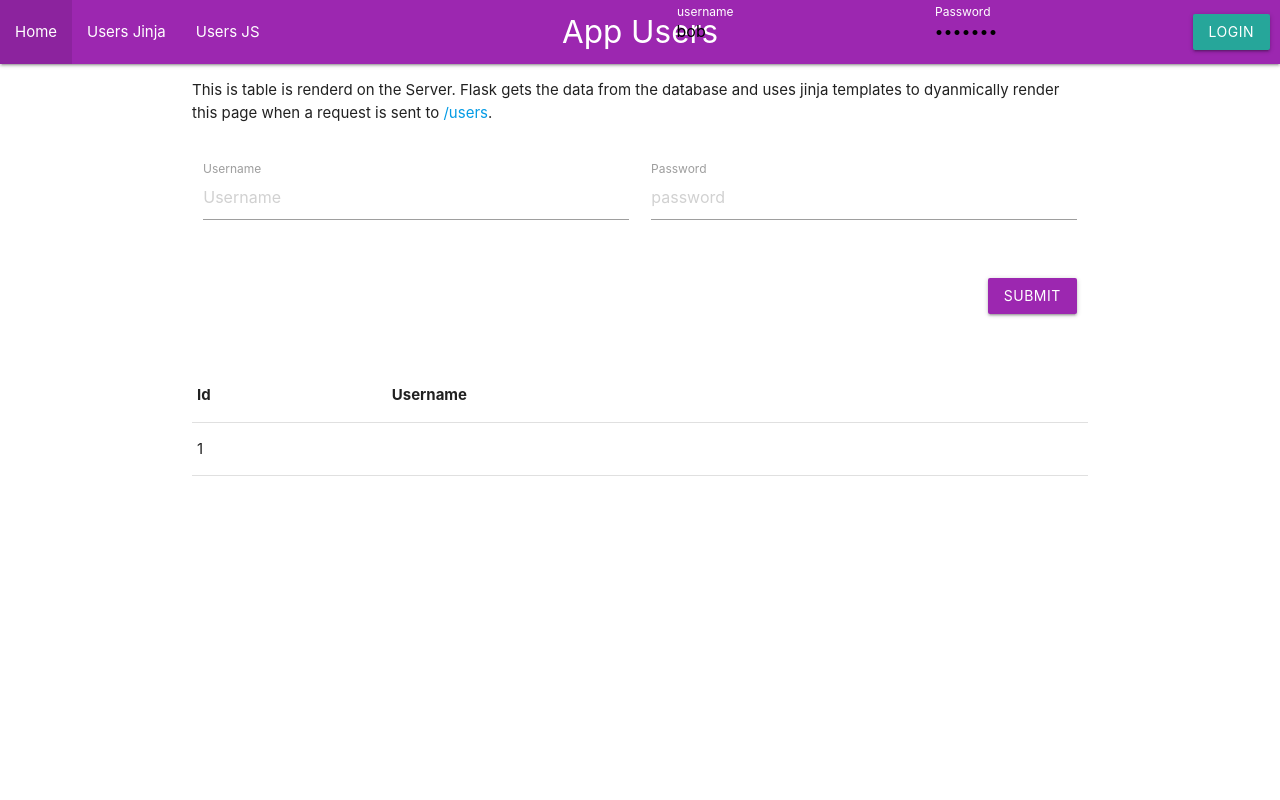
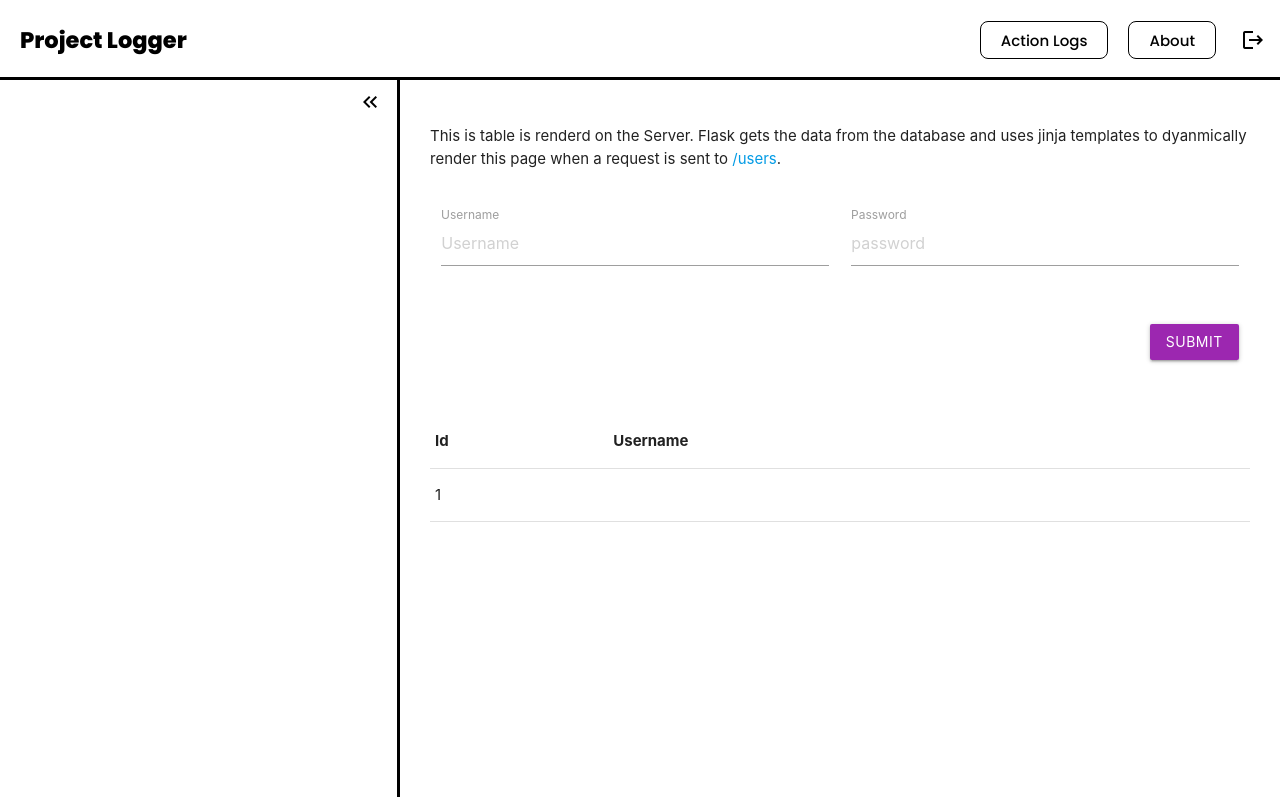
Before and after one commit to phishermen3/info3604-learning-analytics, a Flask app: page /users in a window 1280 px wide. Run offline with Flask 3, Linux system fonts and the light colour scheme; tables that the repository leaves empty hold one stand-in row (values such as "Sample post").

Commit message:
update auth endpoints, log building and retrieval and and layout

```diff
--- a/App/templates/layout.html
+++ b/App/templates/layout.html
@@ -1,59 +1,161 @@
 <!doctype html>
 <html>
     <head>
-
-    <link rel="stylesheet" href="{{ url_for('static', filename='style.css') }}">
         <!--Import Google Icon Font-->
         <link href="https://fonts.googleapis.com/icon?family=Material+Icons" rel="stylesheet">
         <!-- Compiled and minified CSS -->
         <link rel="stylesheet" href="https://cdnjs.cloudflare.com/ajax/libs/materialize/1.0.0/css/materialize.min.css">
+        <link rel="preconnect" href="https://fonts.googleapis.com">
+        <link rel="preconnect" href="https://fonts.gstatic.com" crossorigin>
+        <link href="https://fonts.googleapis.com/css2?family=Poppins:ital,wght@0,100;0,200;0,300;0,400;0,500;0,600;0,700;0,800;0,900;1,100;1,200;1,300;1,400;1,500;1,600;1,700;1,800;1,900&display=swap" rel="stylesheet">
         <!--Let browser know website is optimized for mobile-->
         <meta name="viewport" content="width=device-width, initial-scale=1.0"/>
+        <meta charset="UTF-8">
+
         <title>{% block title %}{% endblock %}</title>
 
-  </head>
-  <body>
+        <style>
+            .material-icons{
+                font-family: 'Material Icons' !important;
+                vertical-align: middle;
+            }
 
-      <nav class="purple">
-          <div class="nav-wrapper">
-              <a href="#!" class="brand-logo center">{% block page %}{% endblock %}</a>
-              <ul id="nav-mobile" class="left">
-                  <li><a href="/">Home</a></li>
-                  <li><a href="/users">Users Jinja</a></li>
-                  {% if is_authenticated %}
-                    <li><a href="/identify">Identify</a></li>
-                  {% endif %}
-                  <li><a href="/static/users">Users JS</a></li>
-              </ul>
-              {% if is_authenticated %}
-              <ul id="nav-mobile" class="right">
-                <li><a href="/logout">Logout</a></li>
-              </ul>
-              {% else %}
-              <form class="right navbar-form" method="POST" action="/login" style="display: flex; flex-wrap: nowrap; align-items: center; margin-right: 10px;">
-                  <div class="input-field" style="margin-right: 10px;">
-                      <input placeholder="username" value="bob" name="username" type="text" class="validate" required>
-                      <label for="username">username</label>
-                  </div>
-                  <div class="input-field" style="margin-right: 10px;">
-                      <input placeholder="password"value="bobpass" name="password" type="password" class="validate" required>
-                      <label for="password">Password</label>
-                  </div>
-                  <button type="submit" class="btn waves-effect waves-light">Login</button>
-              </form>
-              {% endif %}
+            nav.navbar,
+            nav.navbar *{
+                font-family: 'Poppins', sans-serif;
+            }
 
-          </div>
-      </nav>
-      <style>
-          .navbar-form label {
-              color: white !important;
+            nav.navbar{
+                background-color: #fff;
+                color: #000;
+                box-shadow: none;
+                border-bottom: 3px solid #000;
+                height: 80px;
+                line-height: 80px;
+            }
+
+            nav.navbar .logo{
+                color: #000;
+                font-weight: 800;
+                padding-left: 20px;
+                font-size: 1.5rem;
+                text-decoration: none;
+            }
+
+            nav.navbar ul li{
+                display: flex;
+                align-items: center;
+                height: 80px;
+            }
+
+            .btn-nav{
+                border: 1px solid #000;
+                border-radius: 8px;
+                color: #000;
+                background-color: transparent;
+                height: 38px;
+                line-height: 38px;
+                padding: 0 20px;
+                text-transform: none;
+                font-weight: 500;
+                transition: all 0.3s ease;
+                display: inline-block;
+                margin-left: 10px;
+                margin-right: 10px;
+                box-shadow: none;
+            }
+
+            .btn-nav:hover{
+                background-color: #f5f5f5;
+            }
+
+            .logout-icon{
+                color: #000;
+                background-color: transparent !important;
+                height: 80px;
+                display: flex;
+                align-items: center;
+                cursor: pointer;
+            }
+
+            .main{
+                display: flex;
+                height: calc(100vh - 83px);
+                overflow: hidden;
+                width: 100%;
+            }
+
+            .sidebar-wrapper{
+                width: 400px;
+                height: 100%;
+                background-color: #fff;
+                border-right: 3px solid #000;
+                transition: width 0.3s ease;
+                display: flex;
+                flex-direction: column;
+                flex-shrink: 0;
+            }
+
+            .sidebar-control{
+                display: flex;
+                justify-content: flex-end;
+                padding: 10px 15px;
+            }
+
+            .sidebar-control i{
+                color: #000;
+                cursor: pointer;
+            }
+
+            .content{
+                flex-grow: 1;
+                overflow-y: auto;
+                padding: 30px;
+            }
+
+            .sidebar-wrapper.collapsed{
+                width: 60px;
+            }
+
+            .sidebar-wrapper.collapsed .sidebar-items{
+                visibility: hidden;
+                opacity: 0;
             }
         </style>
 
-    <div class="container" id="content">{% block content %}{% endblock %}</div>
+        {% block styles %}{% endblock %}
+    </head>
+
+    <body>
+        <nav class="navbar">
+            <div class="nav-wrapper">
+                <a href="/app" class="logo left">Project Logger</a>
+                <ul id="nav-mobile" class="right hide-on-med-and-down">
+                    <li><a href="#" class="btn-nav">Action Logs</a></li>
+                    <li><a href="#" class="btn-nav">About</a></li>
+                    <li><a href="/logout" class="logout-icon"><i class="material-icons">logout</i></a></li>
+                </ul>
+            </div>
+        </nav>
+
+        <div class="main">
+            <div class="sidebar-wrapper" id="sidebar">
+                <div class="sidebar-control">
+                    <a href="javascript:void(0)" onclick="toggleSidebar()">
+                        <i class="material-icons" id="toggleIcon">keyboard_double_arrow_left</i>
+                    </a>
+                </div>
+
+                <div class="sidebar-items">
+                    {% block sidebar_content %}{% endblock %}
+                </div>
+            </div>
+
+            <div class="content">{% block content %}{% endblock %}</div>
+        </div>
 
         <script src="https://cdnjs.cloudflare.com/ajax/libs/materialize/1.0.0/js/materialize.min.js"></script>
+
         <script>
             M.AutoInit();
 
@@ -65,6 +167,20 @@
             {% endif %}
             {% endwith %}
 
+            function toggleSidebar() {
+                const sidebar = document.getElementById("sidebar");
+                const icon = document.getElementById("toggleIcon");
+
+                sidebar.classList.toggle("collapsed");
+
+                if (sidebar.classList.contains("collapsed")) {
+                    icon.innerHTML = "keyboard_double_arrow_right";
+                } else {
+                    icon.innerHTML = "keyboard_double_arrow_left";
+                }
+            }
         </script>
+
+        {% block scripts %}{% endblock %}
     </body>
 </html>
--- a/App/templates/signup.html
+++ b/App/templates/signup.html
@@ -162,7 +162,7 @@
 
         proceed.addEventListener('click', () => {
             modal_container.classList.remove('show');
-            window.location.href = "/index";
+            window.location.href = "/app";
         });
     </script>
 {% endblock %}
```
Also changed, not shown: App/controllers/log.py (+49 -58 lines), App/templates/auth_layout.html (+2 -5 lines), App/tests/test_app.py (+6 -2 lines), App/views/auth.py (+1 -8 lines), App/views/index.py (+10 -2 lines), App/views/log.py (+17 -3 lines). Lines whose indentation alone changed are shown as unchanged.
